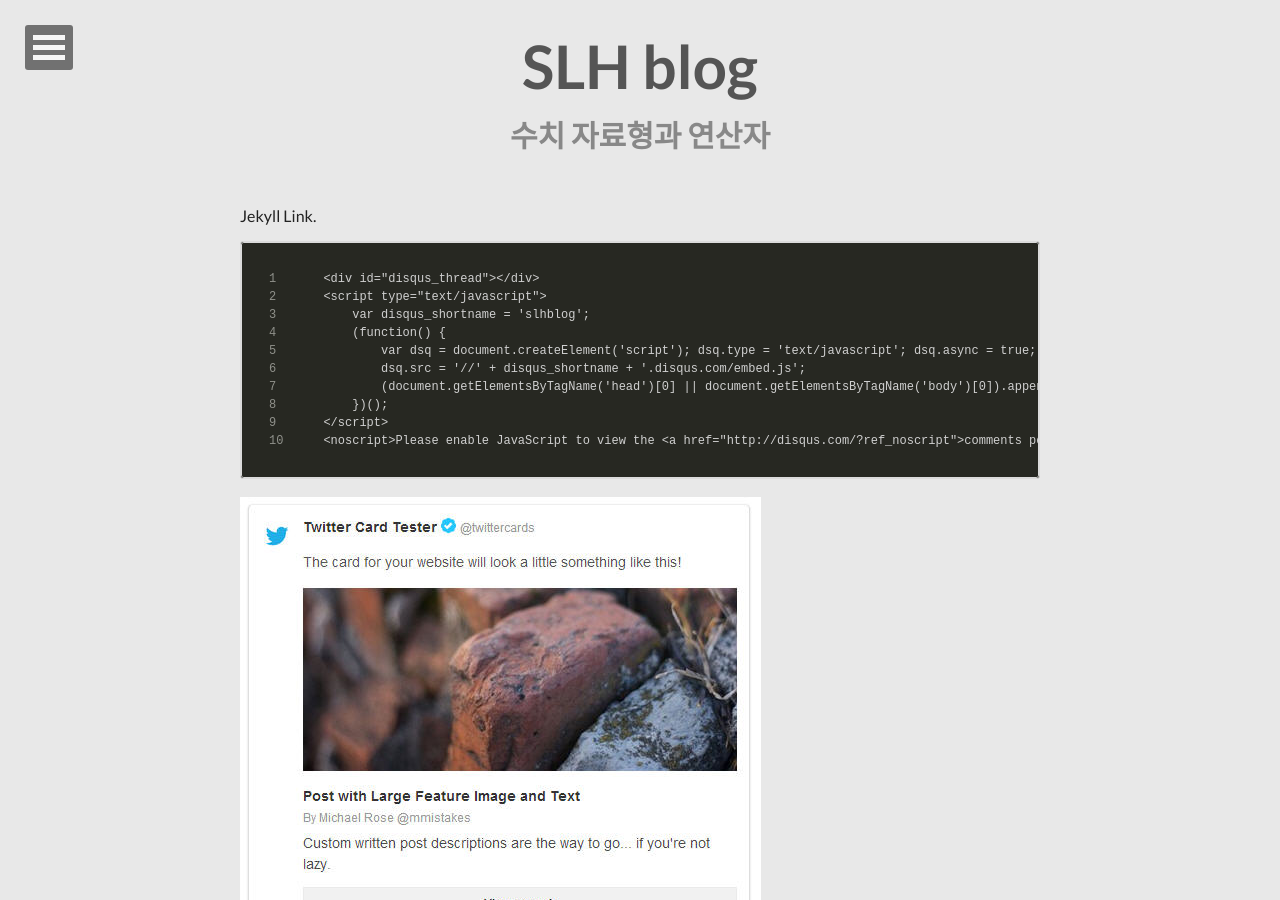
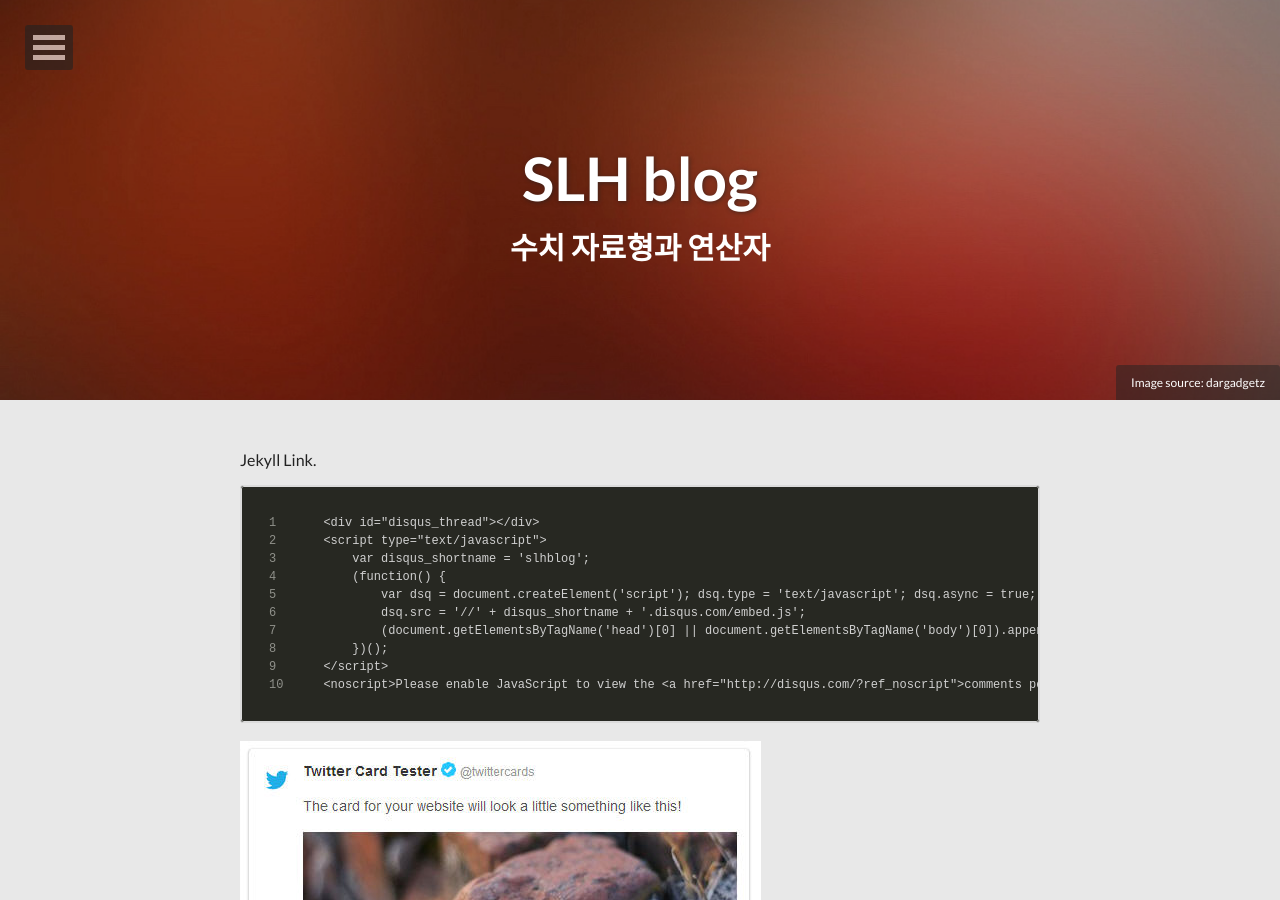
Before and after one commit to geoncheollee/geonblog, a Jekyll site: the page built from lecture_3.md, in a window 1280 px wide and 900 px high. Built offline with Jekyll 4.4.1, drawn with Linux system fonts in a browser that asks for light colours; nearby versions of some CDN libraries.

Commit message:
20141101_hong

```diff
--- a/lecture_3.md
+++ b/lecture_3.md
@@ -3,7 +3,14 @@
 permalink: /lecture_3/
 title: 수치 자료형과 연산자
 description: "수치 자료형과 연산자 소개 및 예제"
+tags: [Jekyll, theme, install, setup]
+image:
+  feature: abstract-11.jpg
+  credit: dargadgetz
+  creditlink: http://www.dargadgetz.com/ios-7-abstract-wallpaper-pack-for-iphone-5-and-ipod-touch-retina/
+share: true
 ---
+
 
 [Jekyll](http://naver.com)
 <!-- 댓글 기능 -->
```
